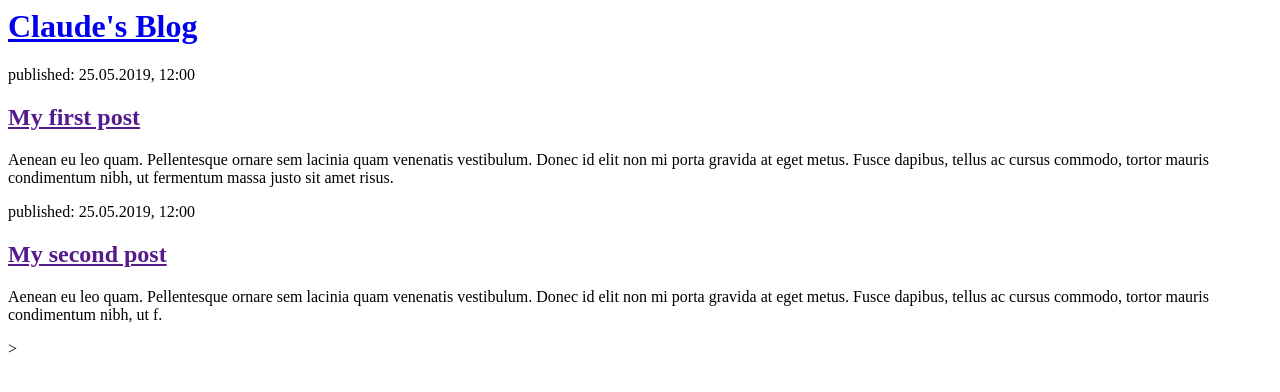
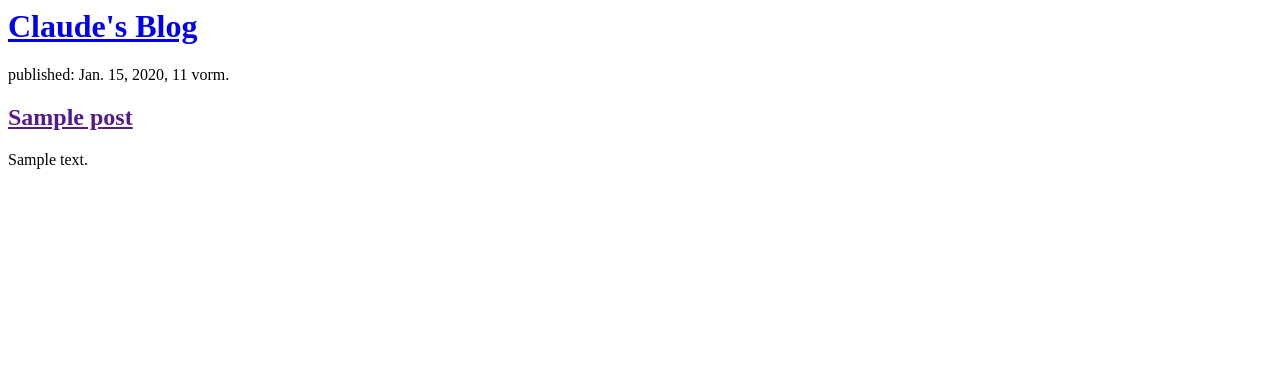
Before and after one commit to chess/my-first-blog, a Django app: template blog/templates/blog/post_list.html in a window 1280 px wide. Shown: the top 392 px of the page. Run offline with Django 3.2, Linux system fonts and the light colour scheme; the template is opened without the code that fills it: values that come from a table or form of the project are taken from there, others are empty; tables that the repository leaves empty hold one stand-in row (values such as "Sample post").

Commit message:
Modified templates to display posts from database.

```diff
--- a/blog/templates/blog/post_list.html
+++ b/blog/templates/blog/post_list.html
@@ -10,15 +10,13 @@
         </div>
 
         <div>
-            <p>published: 25.05.2019, 12:00</p>
-            <h2><a href="">My first post</a></h2>
-            <p>Aenean eu leo quam. Pellentesque ornare sem lacinia quam venenatis vestibulum. Donec id elit non mi porta gravida at eget metus. Fusce dapibus, tellus ac cursus commodo, tortor mauris condimentum nibh, ut fermentum massa justo sit amet risus.</p>
-        </div>
-
-        <div>
-            <p>published: 25.05.2019, 12:00</p>
-            <h2><a href="">My second post</a></h2>
-            <p>Aenean eu leo quam. Pellentesque ornare sem lacinia quam venenatis vestibulum. Donec id elit non mi porta gravida at eget metus. Fusce dapibus, tellus ac cursus commodo, tortor mauris condimentum nibh, ut f.</p>
+      {% for post in posts %}
+    <div>
+        <p>published: {{ post.published_date }}</p>
+        <h2><a href="">{{ post.title }}</a></h2>
+        <p>{{ post.text|linebreaksbr }}</p>
+    </div>
+      {% endfor %}
         </div>
     </body>
-</html>>
+</html>
--- a/blog/views.py
+++ b/blog/views.py
@@ -1,5 +1,8 @@
 from django.shortcuts import render
+from django.utils import timezone
+from .models import Post
 
 # Create your views here.
 def post_list(request):
-    return render(request, 'blog/post_list.html', {})
+    posts = Post.objects.filter(published_date__lte=timezone.now()).order_by('published_date')
+    return render(request, 'blog/post_list.html', {'posts': posts})
```
